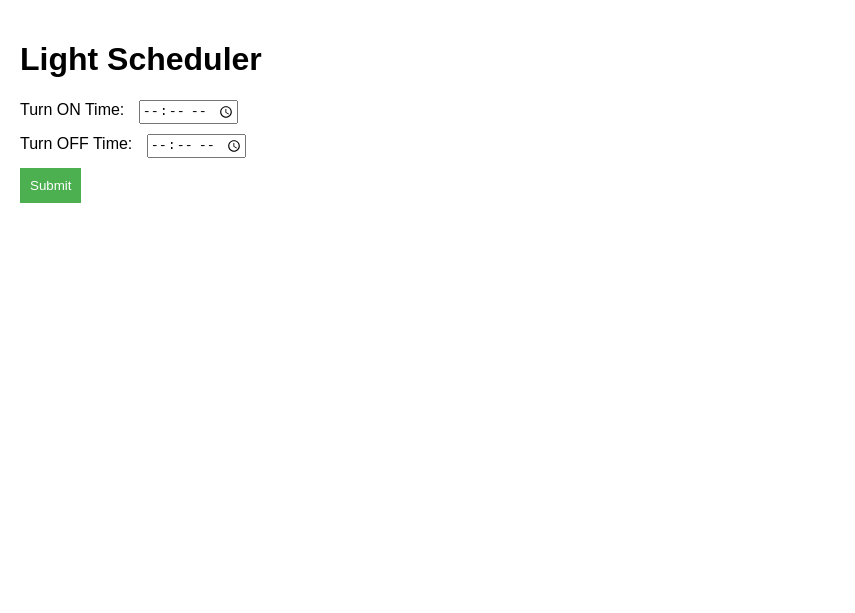
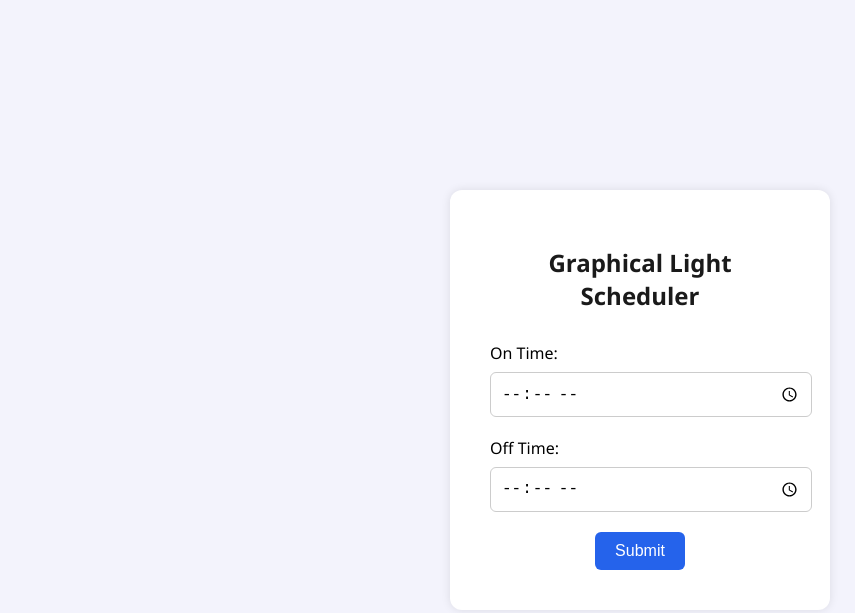
Before and after one commit to kai-lucky72/online-schedule, a plain HTML site: page index.html in a window 1280 px wide. Shown: the whole page, without its empty margins (0-855 px from the left). Drawn offline with Linux system fonts and the light colour scheme.

Commit message:
changes on frontend

```diff
--- a/index.html
+++ b/index.html
@@ -3,51 +3,87 @@
 <head>
     <meta charset="UTF-8">
     <meta name="viewport" content="width=device-width, initial-scale=1.0">
-    <title>Light Scheduler</title>
+    <title>Graphical Light Scheduler</title>
     <style>
         body {
-            font-family: Arial, sans-serif;
+            font-family: 'Segoe UI', sans-serif;
+            background-color: #f3f3fc;
+            display: flex;
+            justify-content: center;
+            align-items: center;
+            height: 100vh;
             margin: 0;
-            padding: 20px;
+        }
+        .container {
+            background: #fff;
+            padding: 40px;
+            border-radius: 12px;
+            box-shadow: 0 0 10px rgba(0,0,0,0.1);
+            text-align: center;
+            width: 300px;
+        }
+        h1 {
+            margin-bottom: 30px;
+            color: #1a1a1a;
+            font-size: 24px;
         }
         label {
-            margin-right: 10px;
+            display: block;
+            margin-bottom: 8px;
+            text-align: left;
+            font-weight: 500;
         }
-        input {
-            margin-bottom: 10px;
+        input[type="time"] {
+            width: 100%;
+            padding: 10px;
+            margin-bottom: 20px;
+            font-size: 16px;
+            border: 1px solid #ccc;
+            border-radius: 6px;
         }
         button {
-            background-color: #4CAF50;
+            background-color: #2563eb;
             color: white;
+            padding: 10px 20px;
             border: none;
-            padding: 10px;
+            font-size: 16px;
+            border-radius: 6px;
             cursor: pointer;
         }
         button:hover {
-            background-color: #45a049;
+            background-color: #1d4ed8;
         }
     </style>
 </head>
 <body>
-    <h1>Light Scheduler</h1>
-    <label for="onTime">Turn ON Time:</label>
-    <input type="time" id="onTime"><br>
-    <label for="offTime">Turn OFF Time:</label>
-    <input type="time" id="offTime"><br>
-    <button onclick="submitSchedule()">Submit</button>
+    <div class="container">
+        <h1>Graphical Light Scheduler</h1>
+        <label for="onTime">On Time:</label>
+        <input type="time" id="onTime">
+        <label for="offTime">Off Time:</label>
+        <input type="time" id="offTime">
+        <button onclick="submitSchedule()">Submit</button>
+    </div>
 
     <script>
-        const ws = new WebSocket('ws://localhost:8080'); // WebSocket server address
+        const ws = new WebSocket('ws://localhost:8080'); // Adjust if needed
 
-        ws.onopen = function () {
+        ws.onopen = () => {
             console.log('WebSocket connection established');
         };
 
         function submitSchedule() {
             const onTime = document.getElementById('onTime').value;
             const offTime = document.getElementById('offTime').value;
+
+            if (!onTime || !offTime) {
+                alert("Please set both ON and OFF times.");
+                return;
+            }
+
             const schedule = { onTime, offTime };
-            ws.send(JSON.stringify(schedule));  // Send the schedule as a JSON string
+            ws.send(JSON.stringify(schedule));
+            alert(`Schedule sent:\nON at ${onTime}\nOFF at ${offTime}`);
         }
     </script>
 </body>
```
